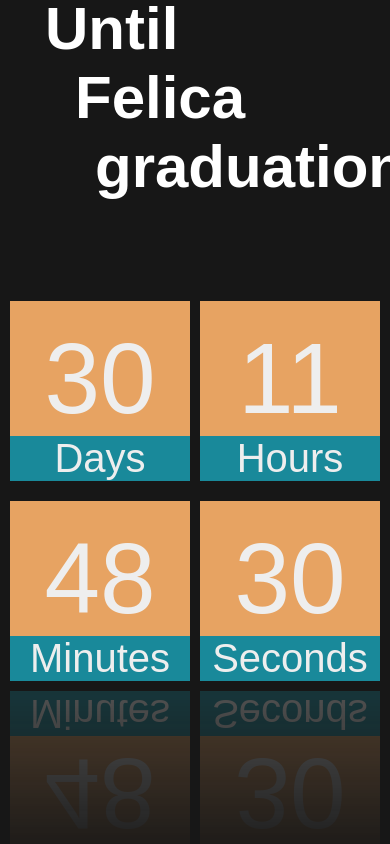
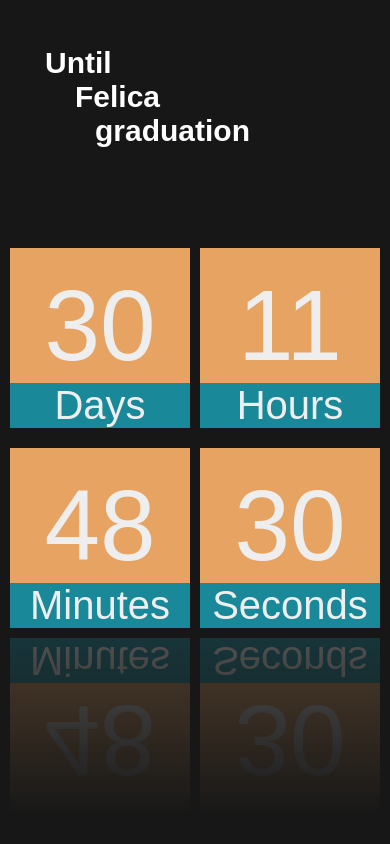
Before and after one commit to tkymr827/until-graduation, a Vue app: page / in a window 390 px wide. Built offline with nearby package versions, Linux system fonts and the light colour scheme; a web font is replaced by a local one.

Commit message:
responsive

```diff
--- a/src/components/countdown1.vue
+++ b/src/components/countdown1.vue
@@ -75,7 +75,7 @@ export default {
             h1{
                 // margin:10rem auto 10rem;
                 margin:0 0 10rem -25rem;
-                font-size:6rem;
+                font-size:3rem;
                 display: flex;
                 flex-wrap: wrap;
                 width:5rem;
```
Also changed, not shown: 6 other files (tests, documents, lock files or other folders).
